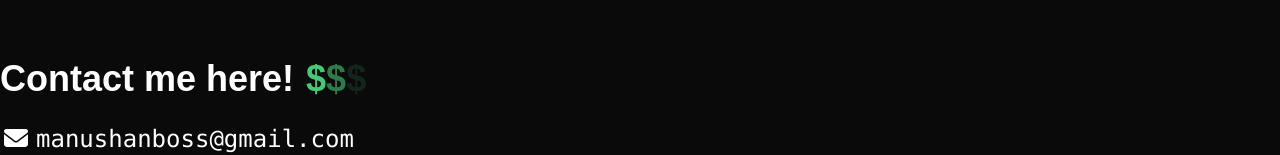
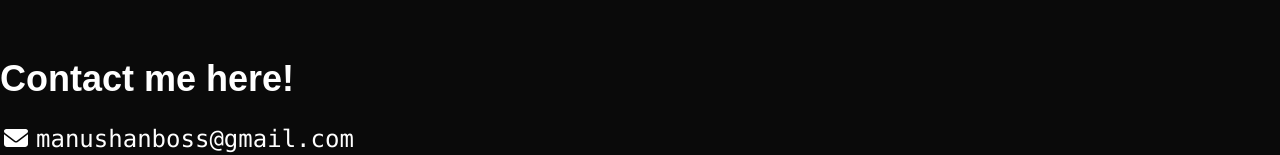
Before and after one commit to shanboss/my-portfolio-v2, a Next.js app: page / in a window 1280 px wide. Shown: the part 2069-2224 px from the top of the page. Built offline with nearby package versions, Linux system fonts and the light colour scheme; a web font is replaced by a local one.

Commit message:
Removed money animation

```diff
--- a/src/components/Contact.js
+++ b/src/components/Contact.js
@@ -15,9 +15,6 @@ export default class Contact extends Component {
         <div className="container pb-5 mx-auto ">
           <div className="text-white font-bold text-4xl font-regular py-5 mx-8 md:mx-auto flex flex-col md:flex-row justify-start">
             Contact me here!
-            <span className="md:ml-3">
-              <MoneyAnimation text="$$$$" />
-            </span>
           </div>
           <div>
             <ul className="font-mono list-none text-white text-2xl mx-8 md:mx-auto">
```
